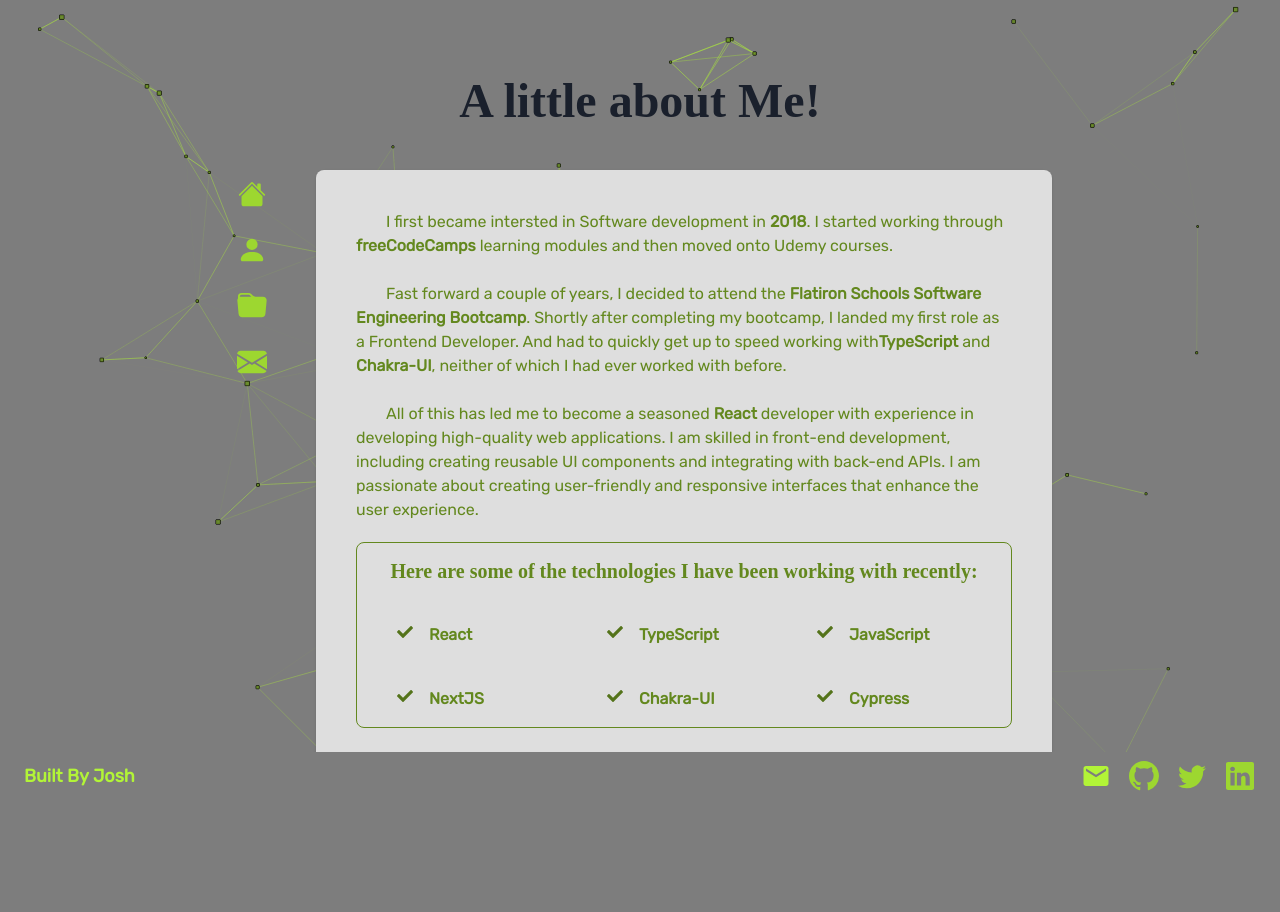
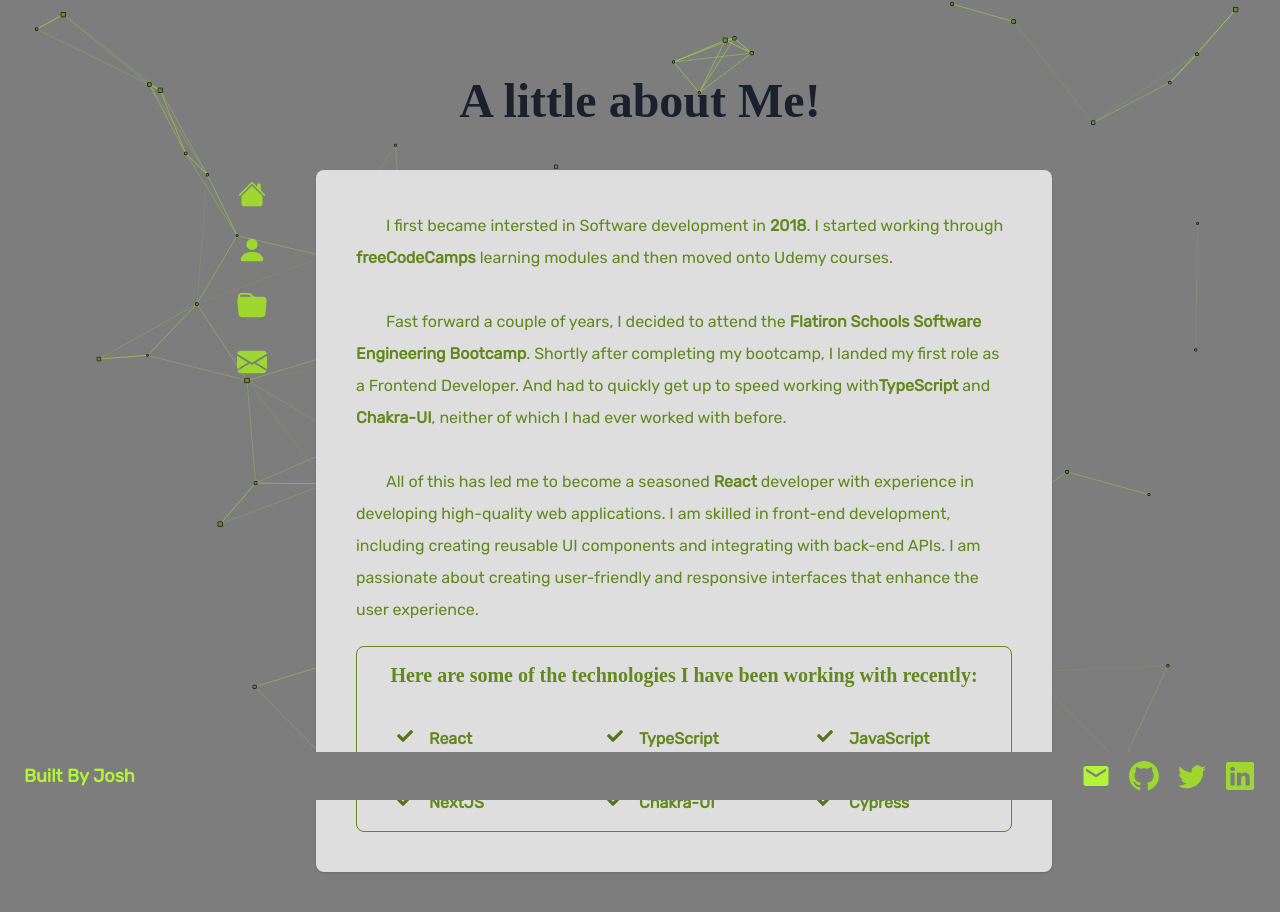
Before and after one commit to builtbyjosh/builtbyjosh-next-portfolio, a Next.js app: page /about in a window 1280 px wide. Shown: the top 912 px of the page. Before the commit the page ends 860 px from the top, so only its background shows below. Built offline with nearby package versions, Linux system fonts and the light colour scheme; a web font is replaced by a local one.

Commit message:
change line height

```diff
--- a/pages/about/index.js
+++ b/pages/about/index.js
@@ -24,7 +24,7 @@ const AboutMe = () => {
     <Layout heading={"A little about Me!"}>
       <Container maxW={"2xl"} p={2}>
         <Stack color={"primary.500"} spacing={5}>
-          <Box style={{ textIndent: 30 }}>
+          <Box style={{ textIndent: 30 }} lineHeight="taller">
             <Text>
               I first became intersted in Software development in{" "}
               <span style={{ fontWeight: "bold" }}>2018</span>. I started
```
